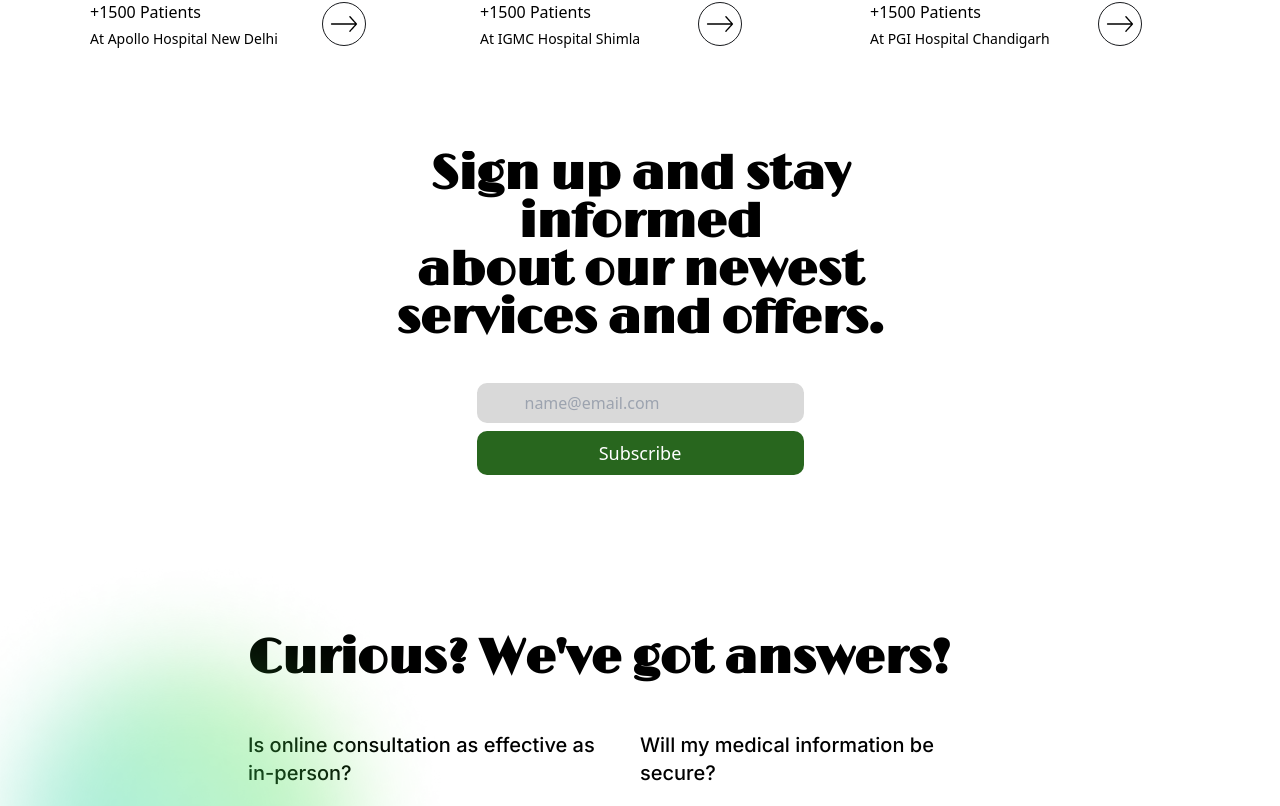
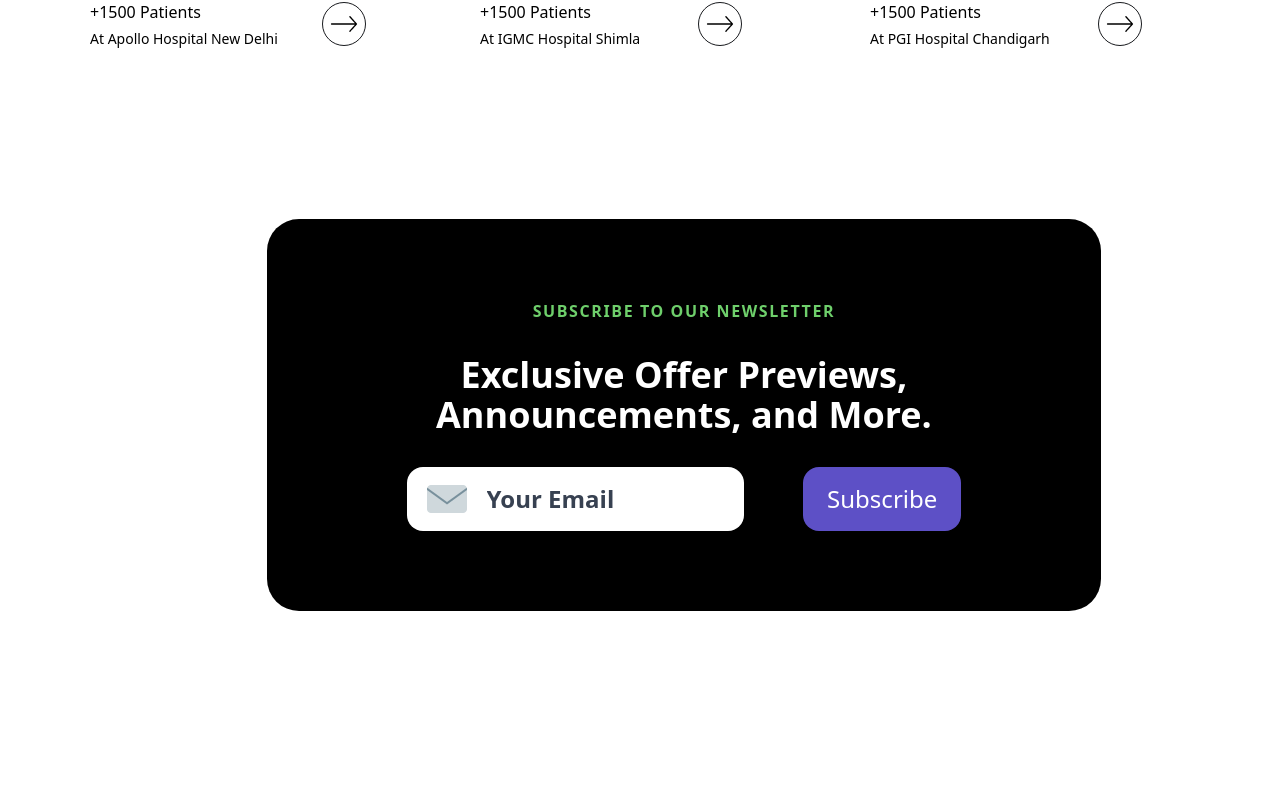
Before and after one commit to vishnubansal001/medofin, a React (Vite) app in the folder client/: page / in a window 1280 px wide. Shown: the part 3165-3971 px from the top of the page. Built offline with nearby package versions, Linux system fonts and the light colour scheme; the HTML template or start-up script is replaced by a standard one; a web font is replaced by a local one.

Commit message:
change done in subscription section

```diff
--- a/client/src/components/home/Sign.jsx
+++ b/client/src/components/home/Sign.jsx
@@ -1,25 +1,24 @@
+import envelop from '../../assets/enevloper.png'
+
 const Sign = () => {
   return (
-    <div className="w-full flex flex-col justify-center items-center lg:px-20 lg:pb-20 pb-10 px-10 relative overflow-x-hidden">
-      <div className="w-full flex flex-col gap-10 justify-center items-center">
-        <div className="flex flex-col justify-center font-lime items-center text-center lg:w-[50%] w-full">
-          <h1 className="lg:text-5xl md:text-3xl sm:text-2xl text-xl font-semibold">
-            Sign up and stay informed{" "}
-          </h1>
-          <h1 className="lg:text-5xl md:text-3xl sm:text-2xl text-xl font-semibold">
-            about our newest services and offers.
-          </h1>
-        </div>
-        <div className="flex flex-col justify-center items-center gap-2">
-          <input
-            type="email"
-            placeholder="name@email.com"
-            value={""}
-            className="bg-[#D9D9D9] py-2 w-full px-12 rounded-[10px] text-black outline-none border-none"
-          />
-          <button className="w-full bg-[#28661E] py-2 px-12 text-white lg:text-lg rounded-[10px]">
-            Subscribe
-          </button>
+    <div className="flex relative h-screen overflow-y-hidden">
+      <div className=' ml-[8rem] mt-[2rem] bg-transparent absolute z-[9] opacity-[1.7]'>
+        <div className="flex bg-black subs items-center justify-center p-[5rem] flex-col m-l-2rem gap-8 w-[75%] m-auto mt-9  rounded-[2rem]">
+          <h3 className="text-1xl font-bold text-[#6ecf6b] tracking-widest uppercase">
+            Subscribe to our newsletter
+          </h3>
+          <p className="text-4xl font-bold text-center overflow-hidden text-white self-center">
+            Exclusive Offer Previews, Announcements, and More.
+          </p>
+          <div className="flex items-center justify-evenly w-full">
+            <div className="rounded-[1rem] bg-white h-16 font-bold text-gray-700 text-2xl flex items-center justify-center py-4 px-4 w-1/2">
+              {/* <FontAwesomeIcon icon={faEnvelope} className="mr-4 bg-transparent" /> */}
+              <img src={envelop} className="mr-4 bg-transparent" alt="" />
+              <input type="text" id="user-email" className="h-full w-full bg-transparent outline-none placeholder-gray-700 placeholder:font-semibold" placeholder="Your Email" />
+            </div>
+            <button className="rounded-[1rem] bg-[#5d50c6] border-spacing-1 hover:bg-[#7565ec] text-white text-2xl py-4 px-6">Subscribe</button>
+          </div>
         </div>
       </div>
     </div>
```
Also changed, not shown: client/src/assets/enevloper.png (added), 1 other file (tests, documents, lock files or other folders).
